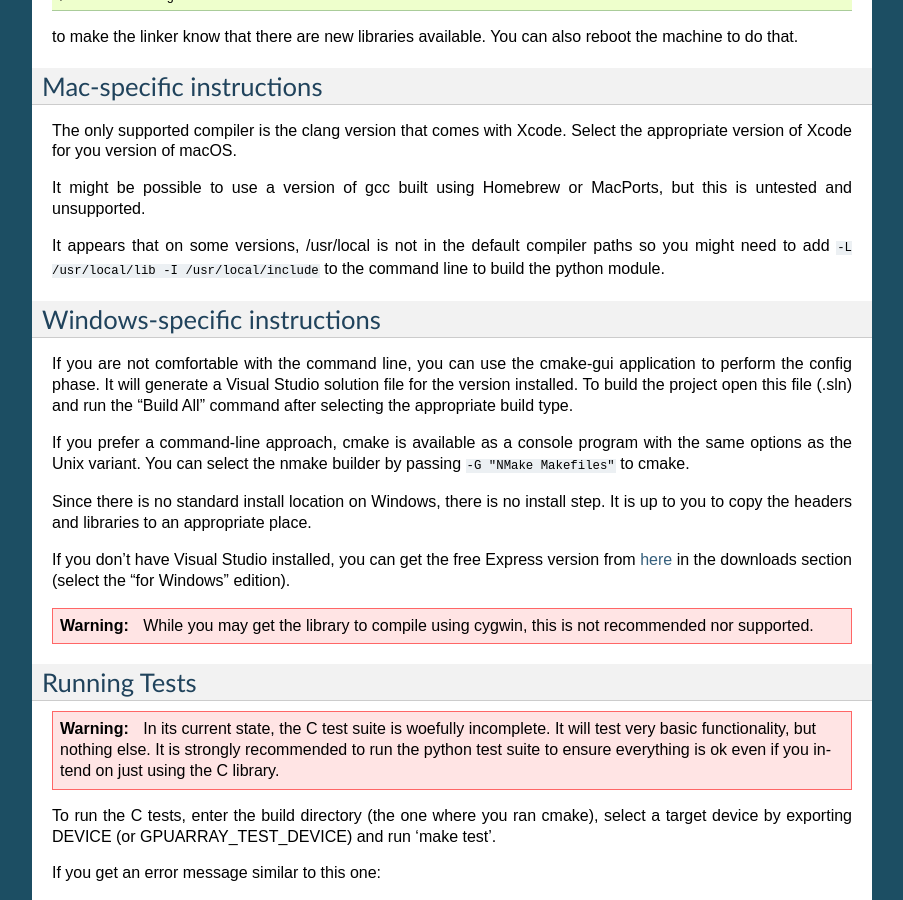
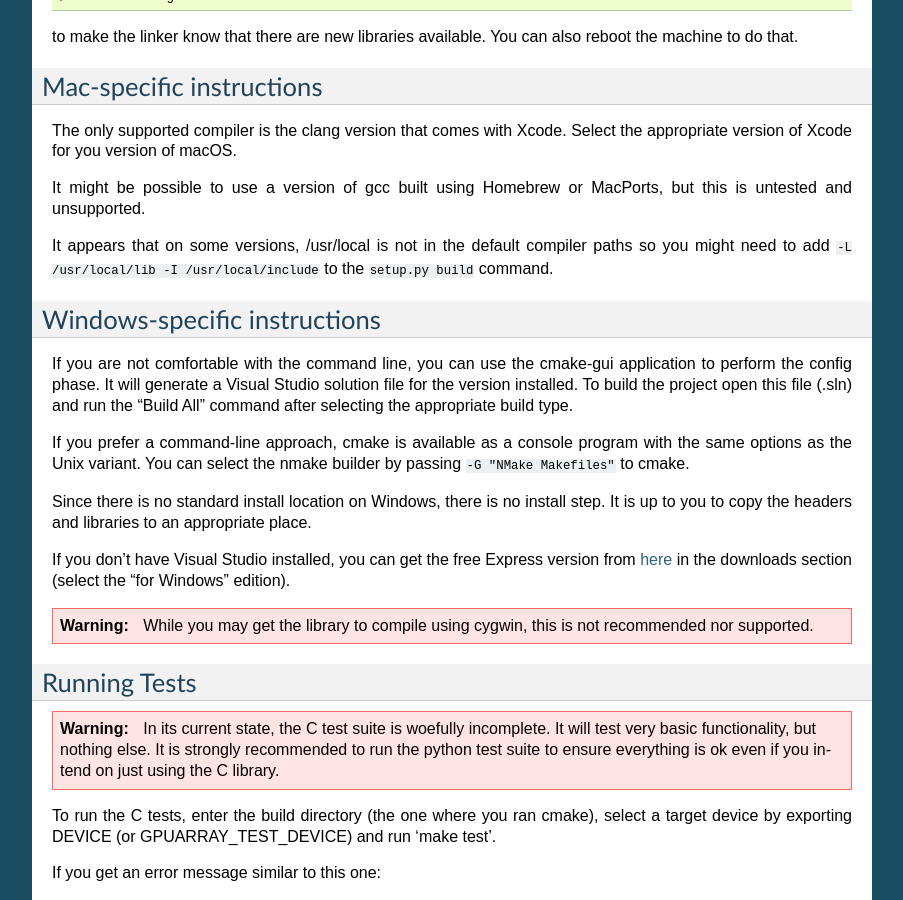
Before and after one commit to Theano/libgpuarray, a Sphinx documentation site: the page built from doc/installation.rst, in a window 1280 px wide and 900 px high, scrolled down 1927 px. Shown: the whole window, without its empty margins (198-1101 px from the left). Built offline with Sphinx 7.4.7, drawn with Linux system fonts in a browser that asks for light colours; pages that are not in the unit, such as notebooks, are missing from menus.

Commit message:
Add a mention to setup.py.

```diff
--- a/doc/installation.rst
+++ b/doc/installation.rst
@@ -133,7 +133,7 @@ MacPorts, but this is untested and unsupported.
 
 It appears that on some versions, /usr/local is not in the default
 compiler paths so you might need to add ``-L /usr/local/lib -I
-/usr/local/include`` to the command line to build the python module.
+/usr/local/include`` to the ``setup.py build`` command.
 
 
 Windows-specific instructions
```
